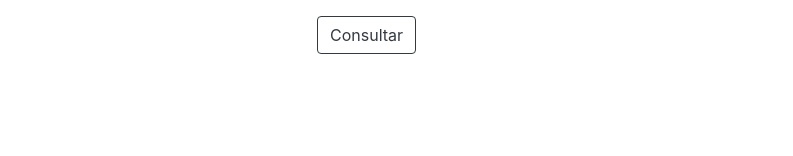
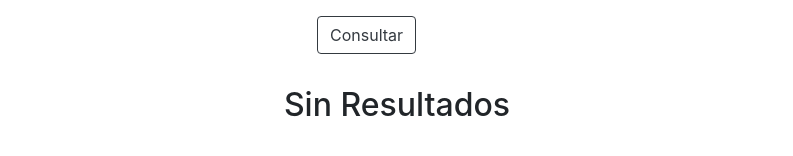
Before and after one commit to efferreiram/dbmenos, a React (Create React App) app: page / in a window 1280 px wide. Shown: the part 1162-1318 px from the top of the page, without its empty margins (243-1036 px from the left). Before the commit the page ends 1248 px from the top, so only its background shows below. Built offline with nearby package versions, Linux system fonts and the light colour scheme.

Commit message:
Added final video and fixed table

```diff
--- a/src/FormResults/ResultsTable/ResultsTable.js
+++ b/src/FormResults/ResultsTable/ResultsTable.js
@@ -87,7 +87,18 @@ class ResultsTable extends Component {
       );
     }
     else {
-      return (null);
+      return (
+        <div className="row row-content m-auto">
+          <div className="col-12">
+            <h2 className="text-center">Sin Resultados</h2>
+            <div className="table-responsive">
+              <table className="table table-striped">
+
+              </table>
+            </div>
+          </div>
+        </div>
+      );
     }
   }
 }
--- a/src/VideoEmbed/VideoEmbed.js
+++ b/src/VideoEmbed/VideoEmbed.js
@@ -10,7 +10,7 @@ class VideoEmbed extends Component {
           </div>
           <div className="col-12 col-md-8 offset-md-2">
             <div className="embed-responsive embed-responsive-16by9">
-              <iframe className="embed-responsive-item" title="test" src="https://www.youtube.com/embed/h0ffIJ7ZO4U" frameBorder="0" allow="accelerometer; autoplay; clipboard-write; encrypted-media; gyroscope; picture-in-picture" allowFullScreen></iframe>
+              <iframe className="embed-responsive-item" title="test" src="https://www.youtube.com/embed/hGQbW-0VRFs" frameBorder="0" allow="accelerometer; autoplay; clipboard-write; encrypted-media; gyroscope; picture-in-picture" allowFullScreen></iframe>
             </div>
           </div>
         </div>
```
